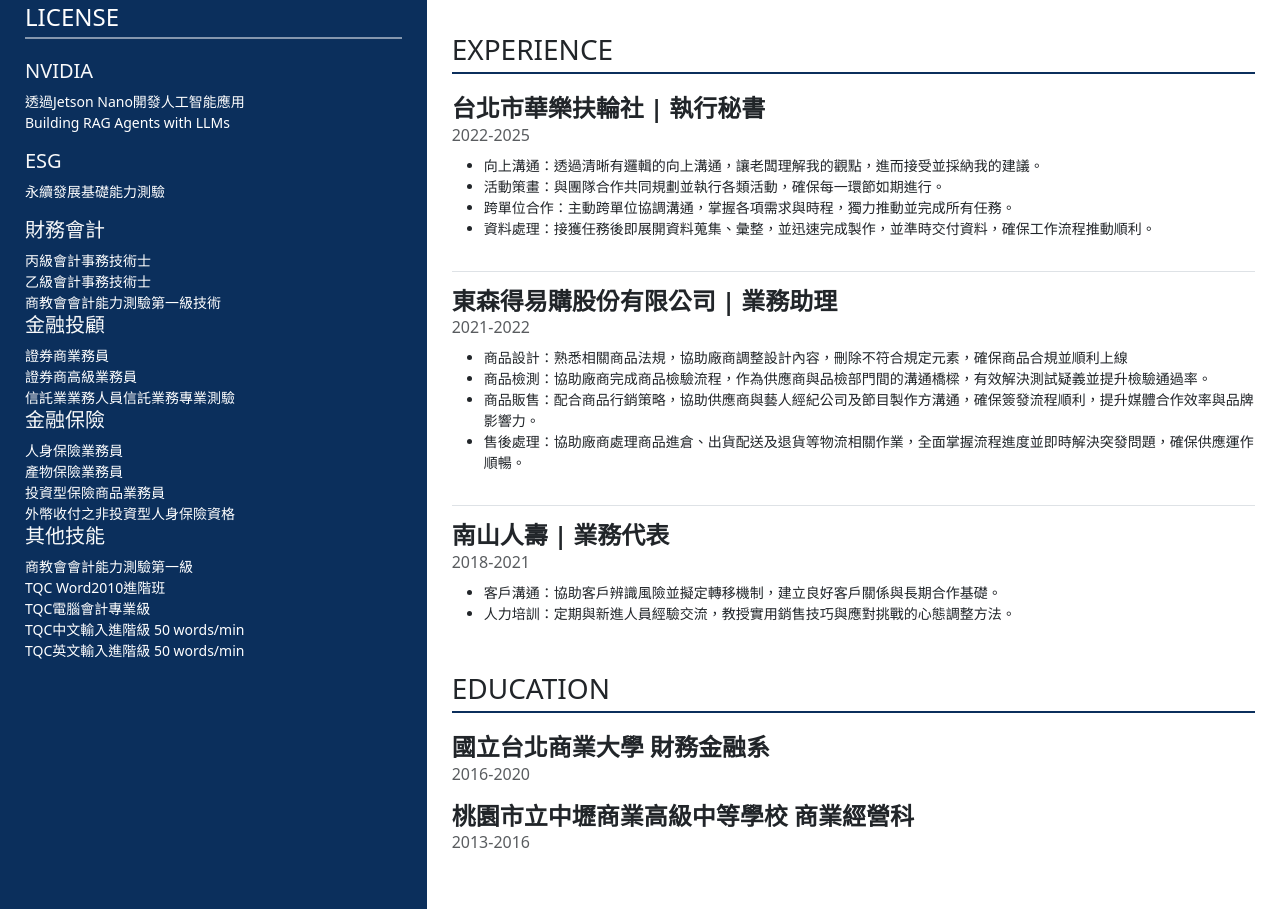
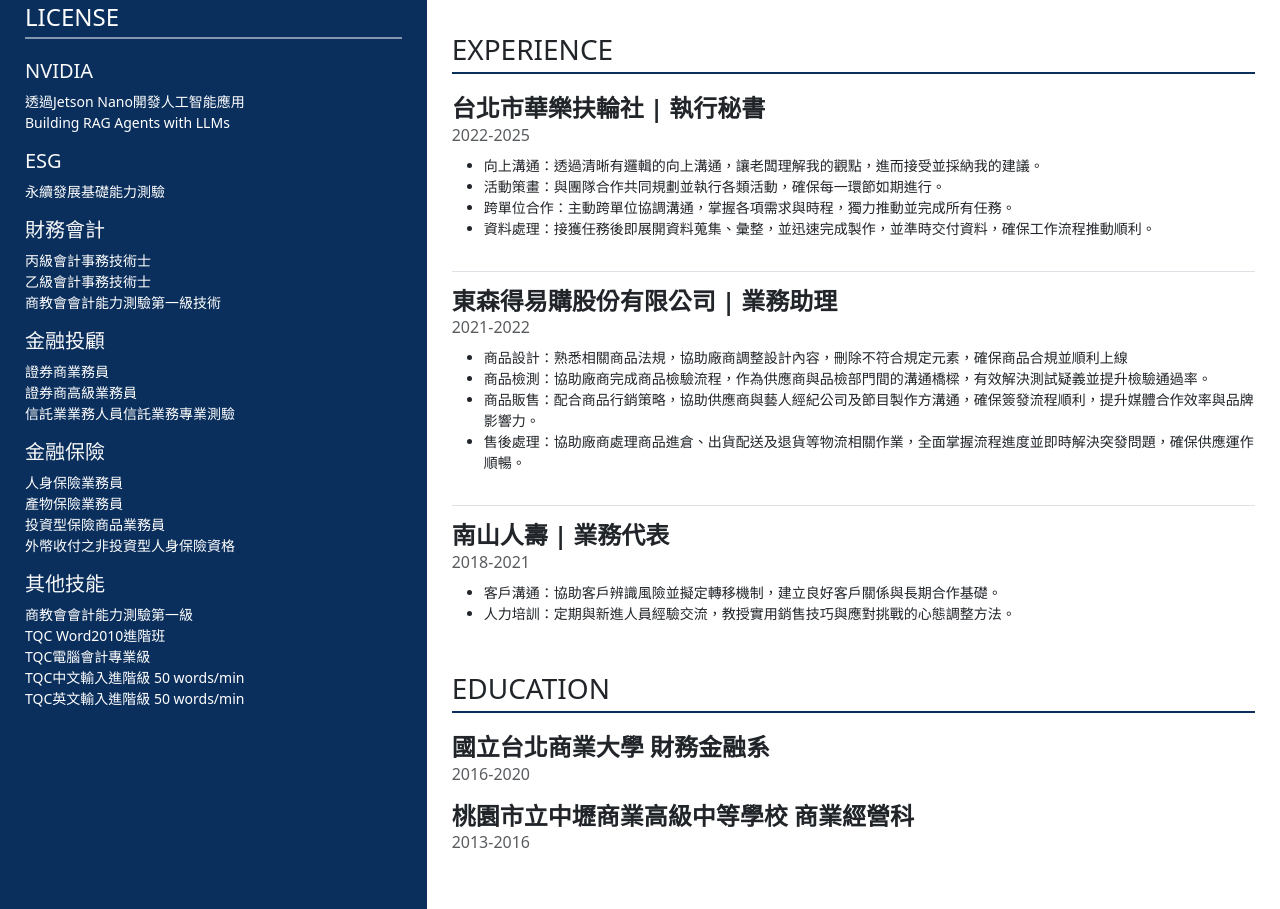
Before and after one commit to chiangyunfan/chiangyunfan.github.io, a plain HTML site: page index.html in a window 1280 px wide. Shown: the part 472-1381 px from the top of the page. Drawn offline with nearby package versions, Linux system fonts and the light colour scheme.

Commit message:
Update index.html

```diff
--- a/index.html
+++ b/index.html
@@ -64,12 +64,12 @@
 
             <section class="mb-5">
                 <h2 class="section-title text-uppercase fs-4">LICENSE</h2>
+
                 <div class="mb-3">
                     <h3 class="text-light fs-5">NVIDIA</h3>
                     <ul class="list-unstyled small">
                         <li>透過Jetson Nano開發人工智能應用</li>
                         <li>Building RAG Agents with LLMs</li>
-
                     </ul>
                 </div>
 
@@ -86,19 +86,31 @@
                         <li>丙級會計事務技術士</li>
                         <li>乙級會計事務技術士</li>
                         <li>商教會會計能力測驗第一級技術</li>
+                    </ul>
+                </div>
 
+                <div class="mb-3">
                     <h3 class="text-light fs-5">金融投顧</h3>
-                        <li>證券商業務員<li>
+                    <ul class="list-unstyled small">
+                        <li>證券商業務員</li>
                         <li>證券商高級業務員</li>
                         <li>信託業業務人員信託業務專業測驗</li>
+                    </ul>
+                </div>
 
+                <div class="mb-3">
                     <h3 class="text-light fs-5">金融保險</h3>
+                    <ul class="list-unstyled small">
                         <li>人身保險業務員</li>
                         <li>產物保險業務員</li>
                         <li>投資型保險商品業務員</li>
                         <li>外幣收付之非投資型人身保險資格</li>
+                    </ul>
+                </div>
 
+                <div class="mb-3">
                     <h3 class="text-light fs-5">其他技能</h3>
+                    <ul class="list-unstyled small">
                         <li>商教會會計能力測驗第一級</li>
                         <li>TQC Word2010進階班</li>
                         <li>TQC電腦會計專業級</li>
@@ -106,9 +118,7 @@
                         <li>TQC英文輸入進階級 50 words/min</li>
                     </ul>
                 </div>
-
-
-            </section>
+                </section>
 
         </div>
 
@@ -187,7 +197,7 @@
     <h2 class="section-title text-uppercase fs-3" style="border-bottom: 2px solid #0b2f5c;">🏅 活動參與與競賽 (ACTIVITY)</h2>
 
     <div class="row">
-         <div class="col-md-6 mb-4">
+        <div class="col-md-6 mb-4">
             <h4 class="fw-bold mb-1">AI金融科技創新創意競賽(參賽中</h4>
             <p class="small">SATA 劇沙成塔，AI影視孵化與投資平台，聚文字之細沙，築光影之高塔。平臺主要解決台灣創作者及投資者雙方的痛點。</p>
         </div>
```
